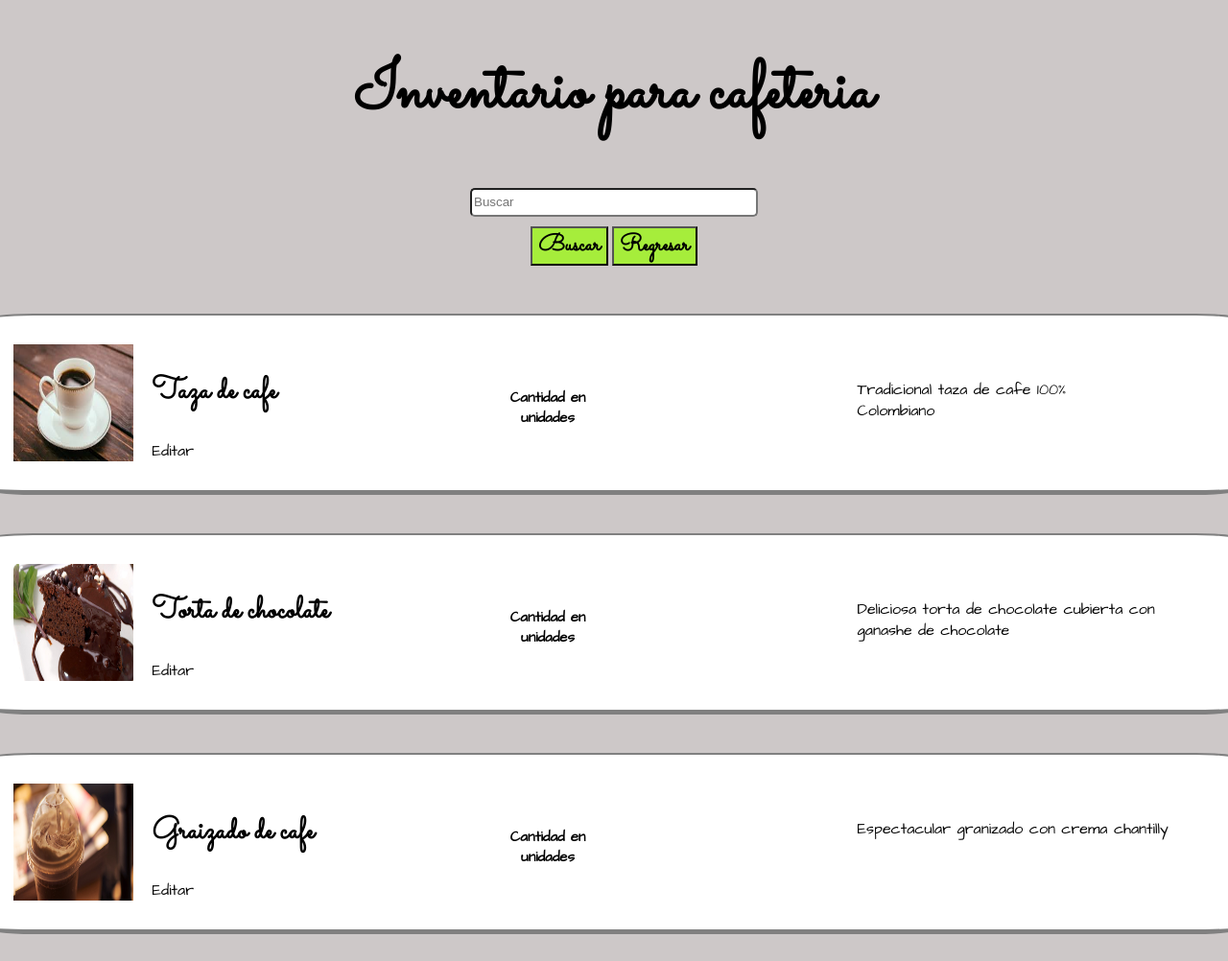
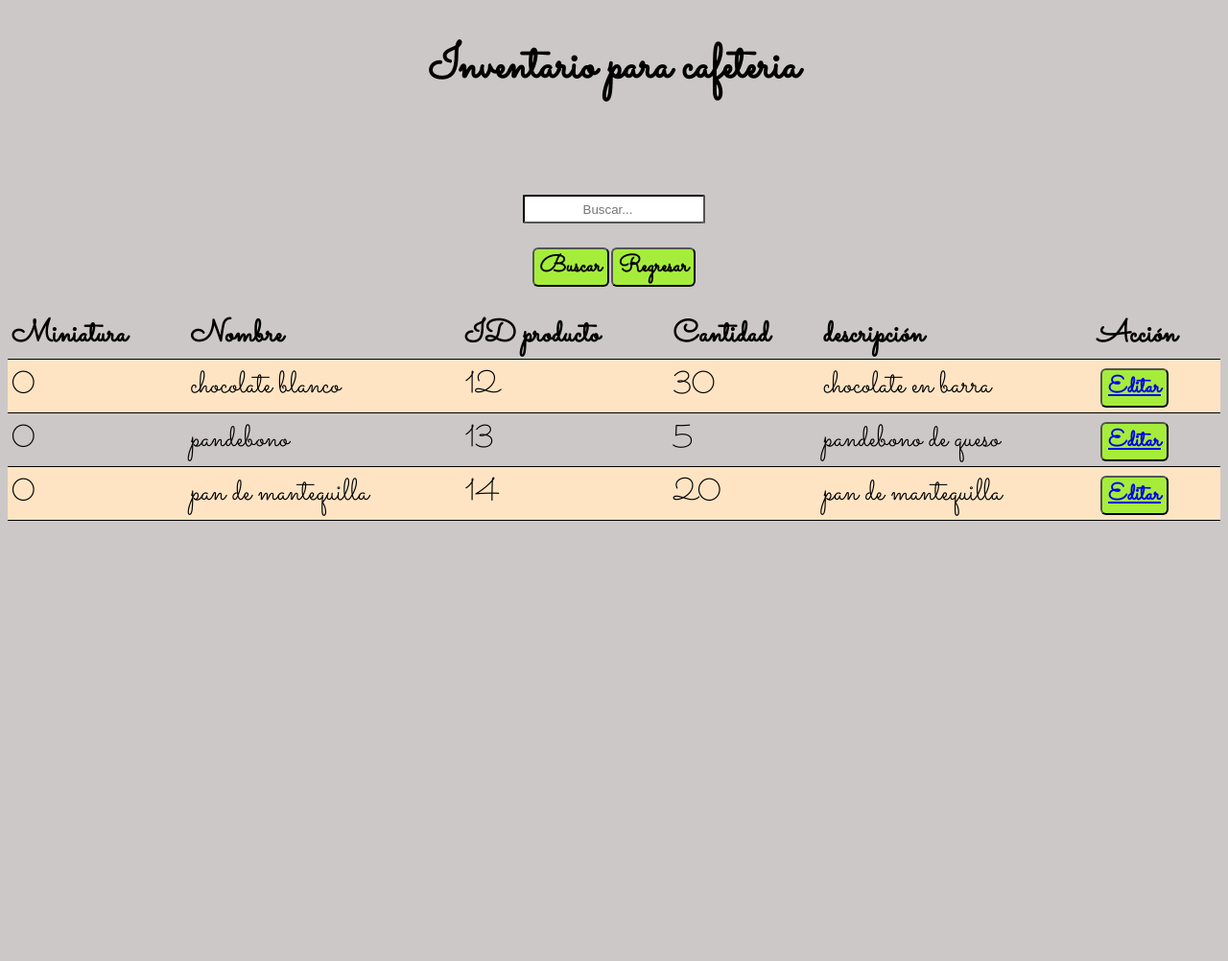
Before and after one commit to INGSACHS/Mintic-Ciclo-3-Reto-Final, a Flask app: page /inventarioGeneral.html in a window 1280 px wide. Shown: the whole page at 96% size. After the commit the page ends 543 px from the top, so only its background shows below. Run offline with Flask 2, Linux system fonts and the light colour scheme; a user stored in the database is signed in; data comes from the database, SQL or seed files in the repository; both versions use the stored data as it was after the commit.

Commit message:
proyecto terminado

```diff
--- a/main.py
+++ b/main.py
@@ -95,6 +95,17 @@
     return render_template('inventario.html', rows=rows)
 
 
+@app.route('/inventarioGeneral.html')
+@login_required
+def inventarioGeneral():
+    con = sqlite3.connect('Inventario.db')
+    cursor = con.cursor()
+    cursor.execute("SELECT * FROM TBL_PRODUCTO")
+    listas = cursor.fetchall()
+
+    return render_template('inventarioGeneral.html', listas=listas)
+
+
 @app.route('/eliminar/<int:idP>', methods=('GET', 'POST'))
 @login_required
 def eliminar(idP):
@@ -118,15 +129,23 @@
     cursor.execute(
         'SELECT * FROM TBL_PRODUCTO where NOMBRE LIKE ?', (consulta,))
     rows = cursor.fetchall()
-    print(rows)
 
     return render_template('inventario.html', rows=rows)
 
 
-@app.route('/inventarioGeneral.html')
+@app.route('/filtrarG', methods=('GET', 'POST'))
 @login_required
-def inventarioGeneral():
-    return render_template('inventarioGeneral.html')
+def filtrarG():
+    palabra = request.args.get('Buscar')
+    con = sqlite3.connect('Inventario.db')
+    cursor = con.cursor()
+    consulta = "%"+palabra+"%"
+    cursor.execute(
+        'SELECT * FROM TBL_PRODUCTO where NOMBRE LIKE ?', (consulta,))
+    listas = cursor.fetchall()
+
+    return render_template('inventarioGeneral.html', listas=listas)
+
 
 # CREAR NUEVO USUARIO //Validaciones
 
@@ -200,6 +219,17 @@
     return render_template('actualizar2.html', producto=producto)
 
 
+@app.route('/actualizarG/<int:idP>/', methods=('GET', 'POST'))
+@login_required
+def actualizarG(idP):
+    con = sqlite3.connect('Inventario.db')
+    cursor = con.cursor()
+    cursor.execute("SELECT * FROM TBL_PRODUCTO WHERE CODIGO= ?", (idP,))
+    producto = cursor.fetchone()
+
+    return render_template('actualizarG.html', producto=producto)
+
+
 @app.route('/saveProducto', methods=('GET', 'POST'))
 def saveProducto():
     name_producto = request.form['namep']
@@ -213,6 +243,19 @@
         "UPDATE TBL_PRODUCTO SET NOMBRE= ?, CANTIDAD=?, DESCRIPCION=? where CODIGO=?", (name_producto, quantity, description, idP,))
     con.commit()
     return inventario()
+
+
+@app.route('/saveProductoG', methods=('GET', 'POST'))
+def saveProductoG():
+    quantity = request.form['quantity']
+    idP = request.form['idP']
+    con = sqlite3.connect('Inventario.db')
+    cursor = con.cursor()
+
+    cursor.execute(
+        "UPDATE TBL_PRODUCTO SET CANTIDAD=? where CODIGO=?", (quantity, idP,))
+    con.commit()
+    return inventarioGeneral()
 
 # validar usuario en el login
 
--- a/static/Styles/styles.css
+++ b/static/Styles/styles.css
@@ -126,6 +126,8 @@
     font-family: Sacramento;
     font-size: x-large;
     width: fit-content;
+    color: black;
+    text-decoration: none;
 
 }
 
--- a/templates/admin.html
+++ b/templates/admin.html
@@ -35,7 +35,7 @@
             </div>
             <div class="opciones">
                 <i class="fas fa-sign-out-alt fa-lg fa-fw" aria-hidden="true"></i>
-                <a href="{{ url_for('index') }}">Cerrar Sesión</a>
+                <a href="{{ url_for('logout') }}">Cerrar Sesión</a>
             </div>
         </aside>
         <section>
--- a/templates/general.html
+++ b/templates/general.html
@@ -27,7 +27,7 @@
             </div>
             <div class="opciones">
                 <i class="fas fa-sign-out-alt fa-lg fa-fw" aria-hidden="true"></i>
-                <a href="{{ url_for('index') }}">Cerrar Sesión</a>
+                <a href="{{ url_for('logout') }}">Cerrar Sesión</a>
             </div>
         </aside>
         <section>
--- a/templates/inventarioGeneral.html
+++ b/templates/inventarioGeneral.html
@@ -6,99 +6,79 @@
     <meta name="viewport" content="width=device-width, initial-scale=1.0">
     <meta name="description" content="Gestor de inventario para cafeteria">
     <meta name="keywords" content="Inventario, Gestos de invetario, Cafeteria">
+    <!--Titulo de la pagina -->
     <title>Inventario | Cafeteria</title>
-    <link rel="stylesheet" href="{{url_for ('static', filename='Styles/stylesGeneral.css' )}}">
+    <!-- Conexion con la carpeta de css-->
+    <link rel="stylesheet" href="{{ url_for('static', filename='Styles/styles.css')}}">
+    <script type="text/javascript" src="{{url_for('static', filename='js/admin.js')}}"></script>
+
 </head>
 
 <body>
 
     <header>
         <h1 class="titulo">Inventario para cafeteria </h1>
+
     </header>
 
     <main>
+
         <section>
-            <input class="barraBusqueda" type="search" id="buscar" name="Buscar" placeholder="Buscar">
-            <div class="botones">
-                <input class="busqueda" type="submit" value="Buscar" />
-                <input class="busqueda" type="button" value="Regresar" onclick="location.href= 'general.html'" />
-                <!--a class="busqueda" href="{{ url_for('usuario') }}">Regresar</a>-->
-            </div>
-            <div class="caja1">
-                <img class="taza1" src="{{url_for('static', filename='img/taza.jpg')}}" alt="taza de cafe">
-                <div class="info">
-                    <h2>Taza de cafe</h2>
-                    <div class="links">
-                        <a type="submit" class="colorEditar" onclick="togglePopup()">Editar</a>
+            <form action="/filtrarG" method="GET">
+                <div class="contenedor-busqueda">
+                    <input class="barraBusqueda" type="search" id="buscar" name="Buscar" placeholder="Buscar...">
+                    <div class="botones">
+                        <input href="{{ url_for('filtrarG')}}" class="busqueda" type="submit" value="Buscar" />
+                        <input class="regresar" type="button" value="Regresar"
+                            onclick="location.href= 'general.html'" />
+                        <!--<a class="regresar" href="{{ url_for('administrador') }}">Regresar</a> -->
                     </div>
                 </div>
-                <div class="cantidad">
-                    <h5>Cantidad en unidades</h5>
-                </div>
-                <div class="descripcion">
-                    <p class="textoTaza">Tradicional taza de cafe 100% <br>Colombiano</p>
-                </div>
-            </div>
-            <div class="caja2">
-                <img class="torta" src="{{url_for('static', filename='img/torta.jpeg')}}" alt="torta de chocolate">
-                <div class="info">
-                    <h2>Torta de chocolate</h2>
-                    <div class="links2">
-                        <a class="colorEditar" onclick="togglePopup()">Editar</a>
-                    </div>
-                </div>
-                <div class="cantidad">
-                    <h5>Cantidad en unidades</h5>
-                </div>
-                <div class="descripcion">
-                    <p class="textoTaza2">Deliciosa torta de chocolate cubierta con <br> ganashe de chocolate</p>
-                </div>
-            </div>
-            <div class="caja3">
-                <img class="granizado" src="{{url_for('static', filename='img/granizado.jpg')}}"
-                    alt="granizado de cafe">
-                <div class="info">
-                    <h2>Graizado de cafe</h2>
-                    <div class="links3">
-                        <a class="colorEditar" onclick="togglePopup()">Editar</a>
-                    </div>
-                </div>
-                <div class="cantidad">
-                    <h5>Cantidad en unidades</h5>
-                </div>
-                <div class="descripcion">
-                    <p class="textoTaza3">Espectacular granizado con crema chantilly</p>
-                </div>
-            </div>
+            </form>
+            <table class="tabla">
+
+                <tr>
+                    <th></th>
+                    <th>Miniatura</th>
+                    <th>Nombre</th>
+                    <th>ID producto</th>
+                    <th>Cantidad</th>
+                    <th>descripción</th>
+                    <th>Acción</th>
+                </tr>
+                {% for row in listas %}
+                <tr>
+                    <form method="POST">
+
+                        <td></td>
+
+                        <td>{{ 0 }}</td>
+
+                        <td> {{row[1]}} </td>
+                        <td> {{ row[0] }}</td>
+                        <td>{{row[2]}}</td>
+                        <td>{{row[3]}}</td>
+                        <td>
+
+                            <li>
+                                <button class="busqueda">
+                                    <a href="{{ url_for('actualizarG',idP=row[0])}}">Editar</a>
+                                </button>
+                            </li>
+                        </td>
+                    </form>
+                </tr>
+
+                {% endfor %}
+            </table>
+
+
         </section>
+
     </main>
+    <script src="{{url_for('static', filename='js/admin.js')}}"></script>
 
-    <div class="popup" id="popup-1">
-        <div class="overlay"></div>
-        <div class="content">
-            <div class="close-btn" onclick="togglePopup()">&times;</div>
-            <div class="contenedor">
-                <div class="imagen">
-                    <img class="producto" src="{{url_for('static', filename='img/producto.jpg')}}" alt="producto">
-                </div>
-                <div class="divform">
-                    <form class="formularioN" action="">
-                        <div>
-                            <label class="quantity" for="cantidad">cantidad</label>
-                            <input class="quantity1" type="number" id="cantidad">
-                        </div>
-                        <input class="boton" type="submit" value="Actualizar">
-                    </form>
-                </div>
-            </div>
-        </div>
-    </div>
 
-    <footer>
-
-    </footer>
-
-    <script src="{{url_for('static', filename='js/admin.js')}}"></script>
 </body>
 
 </html>
```
Also changed, not shown: templates/actualizarG.html (added, +34 -0 lines), templates/inventario.html (+8 -32 lines), Inventario.db.
